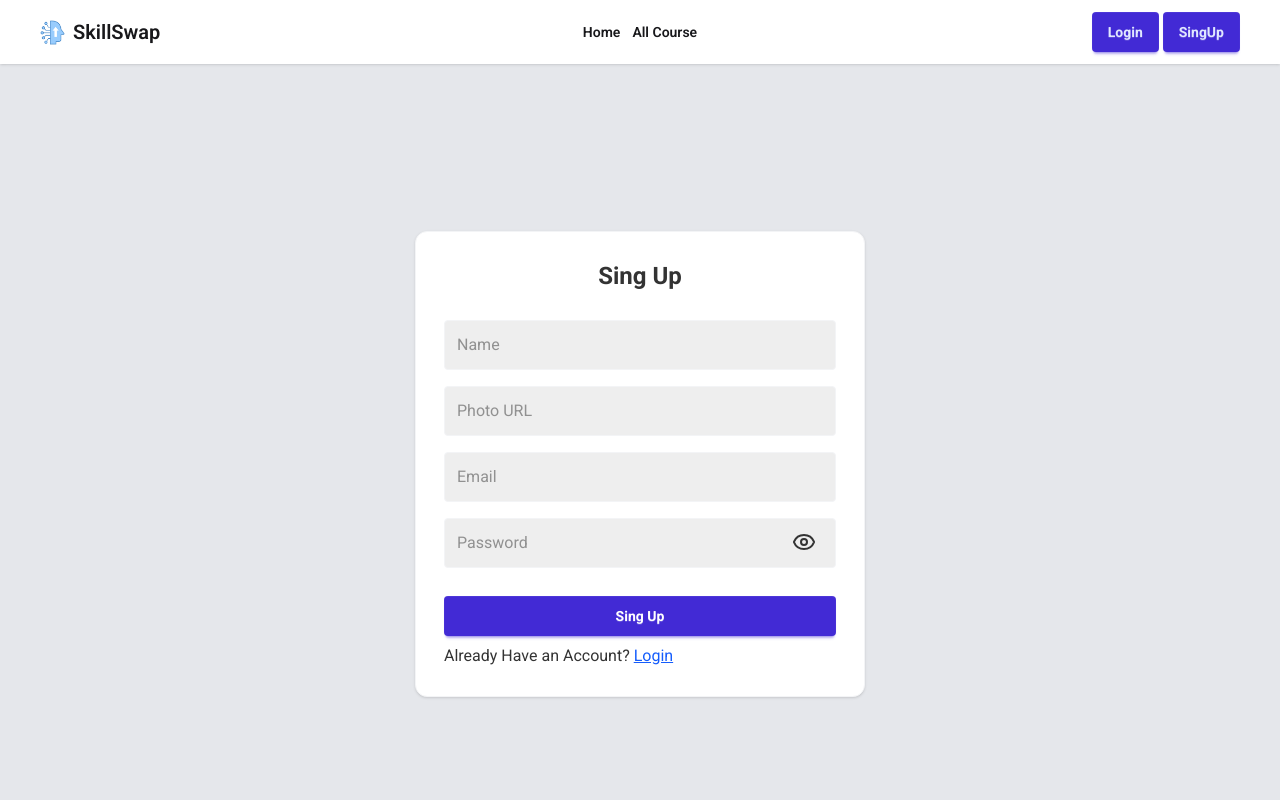
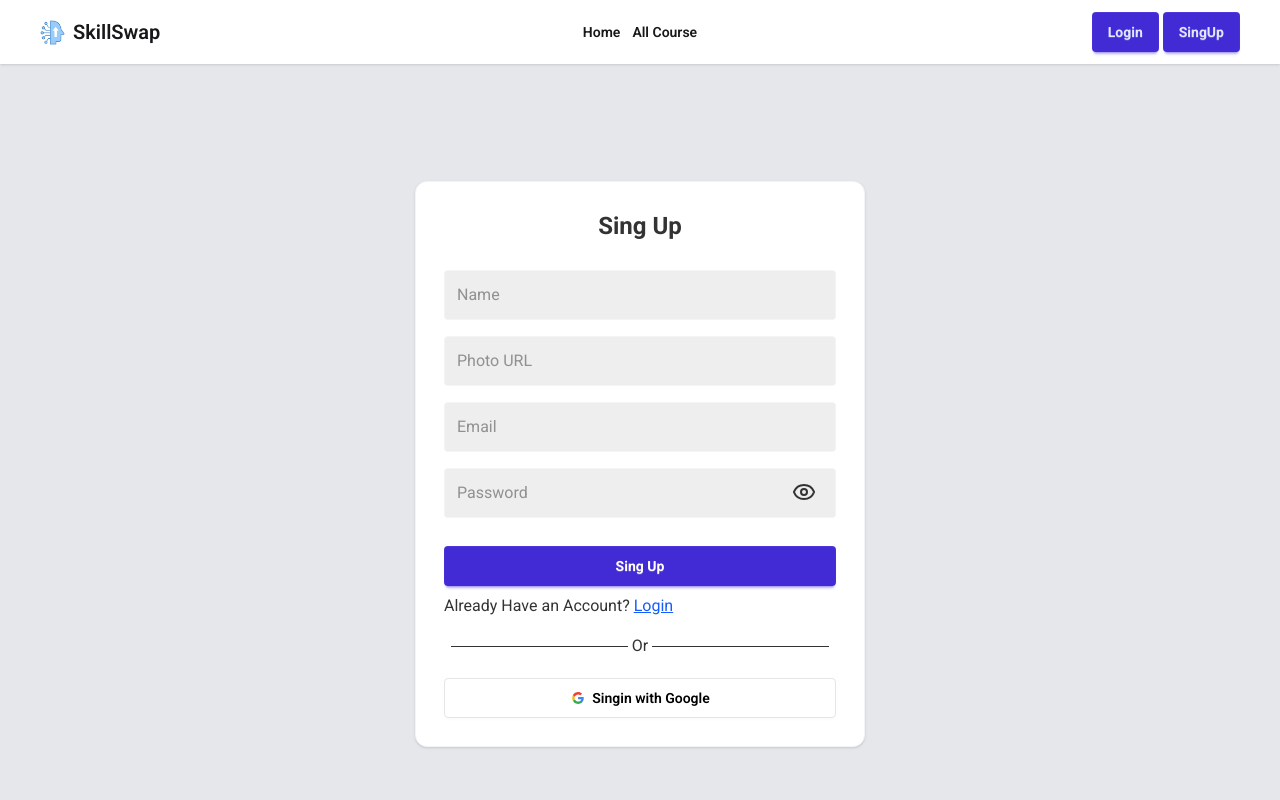
Before and after one commit to hossain-shifat/SkillSwap, a React (Vite) app: page /sing-up in a window 1280 px wide. Shown: the top 800 px of the page. Built offline with nearby package versions, Linux system fonts and the light colour scheme; no server answers.

Commit message:
Add google sing up functionality

```diff
--- a/src/context/Auth/AuthProvider/AuthProvider.jsx
+++ b/src/context/Auth/AuthProvider/AuthProvider.jsx
@@ -25,7 +25,7 @@
         return signInWithEmailAndPassword(auth, email, password)
     }
 
-    // google login
+    // google singIn
     const googleSingIn = () => {
         setLoading(true)
         return signInWithPopup(auth, googleProvider)
--- a/src/pages/SignUp/SingUp.jsx
+++ b/src/pages/SignUp/SingUp.jsx
@@ -6,11 +6,12 @@
 import { motion } from 'framer-motion'
 
 const SingUp = () => {
+    const { createUser, setUser, userPorfile, googleSingIn } = use(AuthContext)
     const [showPassword, setShowPassword] = useState(false)
     const [password, setPassword] = useState('')
     const [passwordError, setPassowrdError] = useState('')
-    const { createUser, setUser, userPorfile } = use(AuthContext)
     const navigate = useNavigate()
+    const from = location.state?.from?.pathname || '/'
 
     const passwordValidation = (password) => {
         const pattern = /^(?=.*[a-z])(?=.*[A-Z]).{6,}$/
@@ -60,6 +61,20 @@
             })
     }
 
+    const handleSingUpPopUp = () => {
+        googleSingIn()
+            .then(result => {
+                setUser(result.user)
+                navigate(from, { replace: true })
+            })
+            .catch(error => {
+                if (error.code === 'auth/invalid-credential') {
+                    toast.error('Ivalid email or password')
+                }
+            })
+    }
+
+
     return (
         <motion.div initial={{ opacity: 0, y: 50 }} whileInView={{ opacity: 1, y: 0 }} viewport={{ once: true }} transition={{ duration: 0.8, delay: 0.4 }}>
             <div className="flex justify-center items-center min-h-screen text-[#333] bg-gray-200 -mt-5 select-none">
@@ -78,6 +93,16 @@
                             <button className="btn btn-primary font-bold text-white w-full mt-5 border-none outline-none">Sing Up</button>
                             <p className="mt-2">Already Have an Account? <Link to='/login' className="underline text-blue-600">Login</Link></p>
                         </form>
+                        <div className="flex justify-center items-center mt-4">
+                            <hr className="w-[45%]" />
+                            <p className="px-1">Or</p>
+                            <hr className="w-[45%]" />
+                        </div>
+                        <div className="mt-5">
+                            <button onClick={handleSingUpPopUp} className="btn bg-white text-black w-full border-[#e5e5e5]">
+                                <svg aria-label="Google logo" width="16" height="16" xmlns="http://www.w3.org/2000/svg" viewBox="0 0 512 512"><g><path d="m0 0H512V512H0" fill="#fff"></path><path fill="#34a853" d="M153 292c30 82 118 95 171 60h62v48A192 192 0 0190 341"></path><path fill="#4285f4" d="m386 400a140 175 0 0053-179H260v74h102q-7 37-38 57"></path><path fill="#fbbc02" d="m90 341a208 200 0 010-171l63 49q-12 37 0 73"></path><path fill="#ea4335" d="m153 219c22-69 116-109 179-50l55-54c-78-75-230-72-297 55"></path></g></svg> Singin with Google
+                            </button>
+                        </div>
                     </div>
                 </div>
             </div>
```
